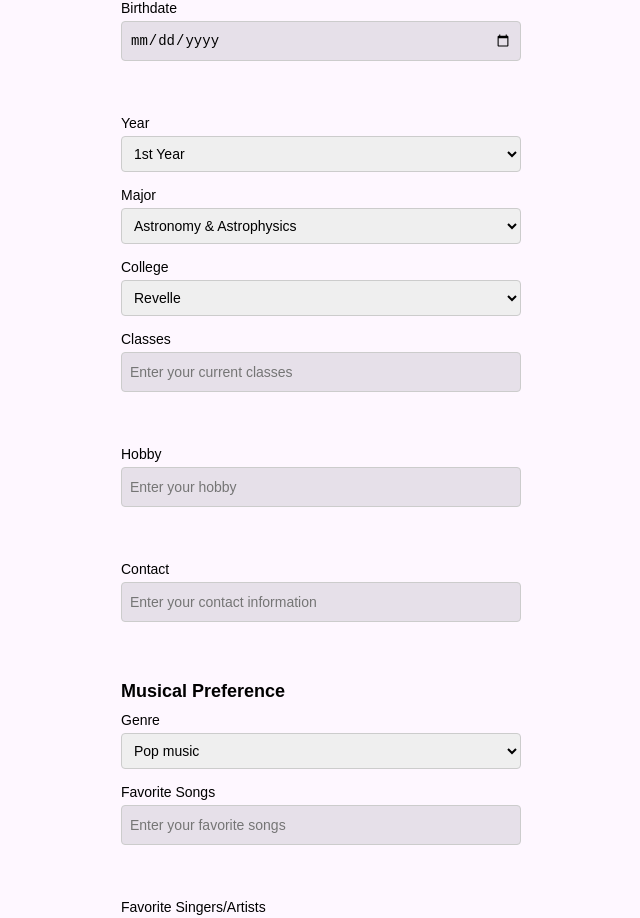
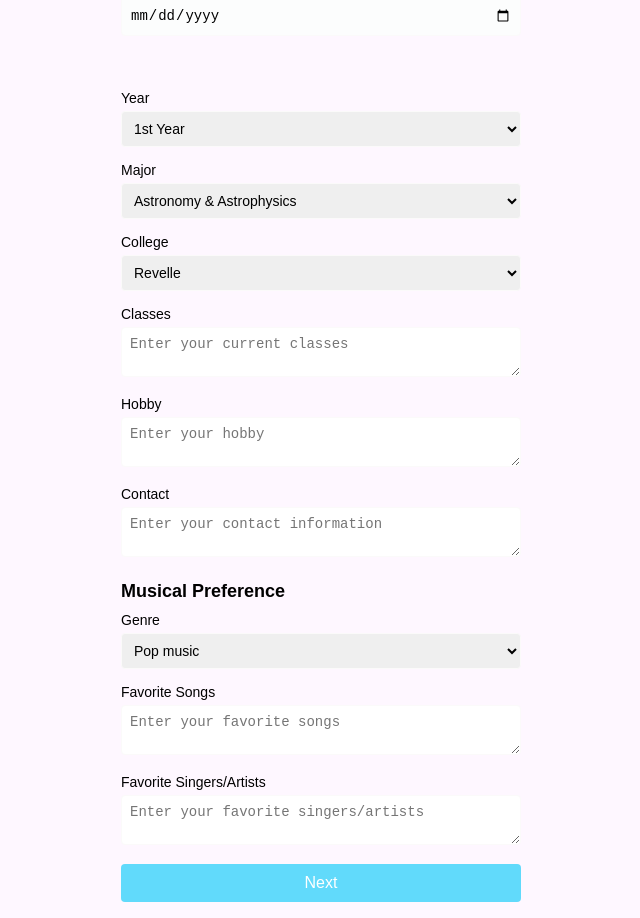
Before and after one commit to CSE110-FA24-14/Sync-De-Stress, a React (Create React App) app in the folder frontend/: page /CreateProfile in a window 1280 px wide. Shown: the part 413-1331 px from the top of the page, without its empty margins (319-959 px from the left). Built offline with nearby package versions, Linux system fonts and the light colour scheme.

Commit message:
textbox edited

```diff
--- a/frontend/src/CreateProfile.css
+++ b/frontend/src/CreateProfile.css
@@ -61,7 +61,7 @@
   width: 100%;
   padding: 8px;
   font-size: 14px;
-  border: 1px solid #ccc;
+  border: 1px solid #fbfafa;
   border-radius: 4px;
   box-sizing: border-box;
 }
@@ -72,6 +72,7 @@
 
 .Form-section input[type="date"] {
   font-size: 14px;
+  background-color: #fcfdfd;
 }
 
 .MusicalPreference-header {
--- a/frontend/src/pages/CreateProfile.tsx
+++ b/frontend/src/pages/CreateProfile.tsx
@@ -17,7 +17,7 @@ const CreateProfile: React.FC = () => {
       {/* Name Field */}
       <div className="Form-section">
         <label>Name</label>
-        <input type="text" placeholder="Enter your full name" />
+        <textarea placeholder="Enter your full name"></textarea>
       </div>
 
       {/* Description Field */}
@@ -121,19 +121,19 @@ const CreateProfile: React.FC = () => {
       {/* Classes Field */}
       <div className="Form-section">
         <label>Classes</label>
-        <input type="text" placeholder="Enter your current classes" />
+        <textarea placeholder="Enter your current classes"></textarea>
       </div>
 
       {/* Hobby Field */}
       <div className="Form-section">
         <label>Hobby</label>
-        <input type="text" placeholder="Enter your hobby" />
+        <textarea placeholder="Enter your hobby"></textarea>
       </div>
 
       {/* Contact Field */}
       <div className="Form-section">
         <label>Contact</label>
-        <input type="text" placeholder="Enter your contact information" />
+        <textarea placeholder="Enter your contact information"></textarea>
       </div>
 
       {/* Musical Preferences Section */}
@@ -196,13 +196,13 @@ const CreateProfile: React.FC = () => {
       {/* Favorite Songs Field */}
       <div className="Form-section">
         <label>Favorite Songs</label>
-        <input type="text" placeholder="Enter your favorite songs" />
+        <textarea placeholder="Enter your favorite songs"></textarea>
       </div>
 
       {/* Favorite Artists Field */}
       <div className="Form-section">
         <label>Favorite Singers/Artists</label>
-        <input type="text" placeholder="Enter your favorite singers/artists" />
+        <textarea placeholder="Enter your favorite singers/artists"></textarea>
       </div>
 
       {/* Next Button */}
```
